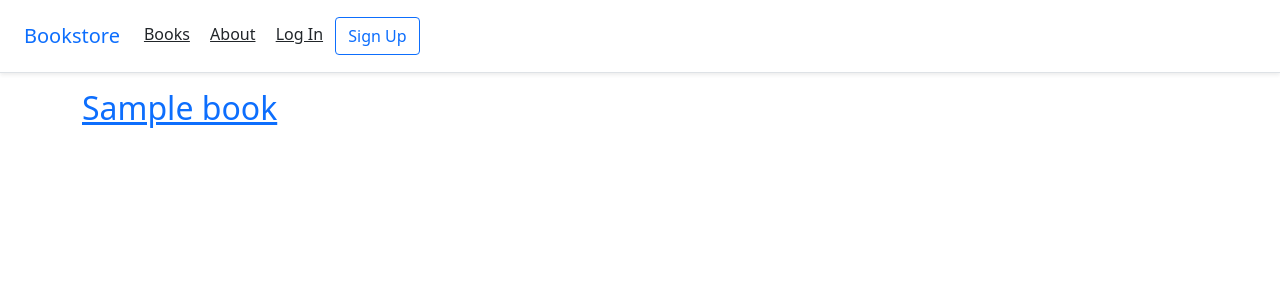
After one commit to GBethani/djangoforprofessionals, a Django app: page /books/ in a window 1280 px wide. The commit adds this page. Shown: the top 300 px of the page. Run offline with Django 3.2, Linux system fonts and the light colour scheme; tables that the repository leaves empty hold one stand-in row (values such as "Sample post"); some libraries are stand-ins or nearby versions.

Commit message:
books workflow,absolute url,UUIDs,tests added

```diff
--- /dev/null
+++ b/books/apps.py
@@ -0,0 +1,5 @@
+from django.apps import AppConfig
+
+
+class BooksConfig(AppConfig):
+    name = 'books'
--- /dev/null
+++ b/books/models.py
@@ -0,0 +1,15 @@
+import uuid
+from django.db import models
+from django.urls import reverse
+# Create your models here.
+class Book(models.Model):
+    id = models.UUIDField(primary_key=True,default=uuid.uuid4,editable=False)
+    title = models.CharField(max_length=200)
+    author = models.CharField(max_length=50)
+    price = models.DecimalField(max_digits=6,decimal_places=2)
+
+    def __str__(self):
+        return self.title
+
+    def get_absolute_url(self):
+        return reverse('book_detail',args=[str(self.pk)])
--- /dev/null
+++ b/books/urls.py
@@ -0,0 +1,6 @@
+from django.urls import path
+from .views import BookListView,BookDetailView
+urlpatterns = [
+    path('',BookListView.as_view(),name='book_list'),
+    path('<uuid:pk>/',BookDetailView.as_view(),name='book_detail')
+]
--- /dev/null
+++ b/books/views.py
@@ -0,0 +1,13 @@
+from django.shortcuts import render
+from .models import Book
+from django.views.generic import ListView, DetailView
+# Create your views here.
+class BookListView(ListView):
+    model = Book
+    template_name = 'books/books_list.html'
+    context_object_name = 'books_list'
+
+class BookDetailView(DetailView):
+    model = Book
+    template_name = 'books/book_detail.html'
+    context_object_name = 'book'
--- a/bookstore_project/settings.py
+++ b/bookstore_project/settings.py
@@ -45,6 +45,7 @@ INSTALLED_APPS = [
     #local
     'users.apps.UsersConfig',
     'pages.apps.PagesConfig',
+    'books.apps.BooksConfig',
 ]
 
 # django-allauth config
--- a/bookstore_project/urls.py
+++ b/bookstore_project/urls.py
@@ -25,4 +25,5 @@ urlpatterns = [
     # local apps
     path('accounts/',include('users.urls')),
     path('',include('pages.urls')),
+    path('books/',include('books.urls')),
 ]
--- a/templates/_base.html
+++ b/templates/_base.html
@@ -19,9 +19,15 @@
      <a href="{% url 'home' %}" class="navbar-brand my-0 mr-md-auto
       font-weight-normal">Bookstore</a>
       <nav class="my-2 my-md-0 mr-md-3">
+        <a class="p-2 text-dark" href="{% url 'book_list' %}">Books</a>
         <a class="p-2 text-dark" href="{% url 'about' %}">About</a>
         {% if user.is_authenticated %}
+          {% if user.is_superuser %}
+            <a class="p-2 text-dark" href="{% url 'account_logout' %}">Log Out</a>
+            <a class="p-2 text-dark" href="{% url 'admin:index' %}">Admin</a>
+          {% else %}
           <a class="p-2 text-dark" href="{% url 'account_logout' %}">Log Out</a>
+          {% endif %}
         {% else %}
           <a class="p-2 text-dark" href="{% url 'account_login' %}">Log In</a>
           <a class="btn btn-outline-primary"
--- /dev/null
+++ b/templates/books/books_list.html
@@ -0,0 +1,12 @@
+<!-- templates/books/book_list.html -->
+{% extends '_base.html' %}
+
+{% block title %}Books{% endblock title %}
+
+{% block content %}
+{% for book in books_list %}
+    <div>
+      <h2><a href="{{book.get_absolute_url}}">{{ book.title }}</a></h2>
+    </div>
+  {% endfor %}
+{% endblock content %}
```
Also changed, not shown: books/admin.py (added, +7 -0 lines), books/tests.py (added, +32 -0 lines), templates/books/book_detail.html (added, +12 -0 lines), books/__init__.py (added), books/migrations/0001_initial.py (added), books/migrations/__init__.py (added).
